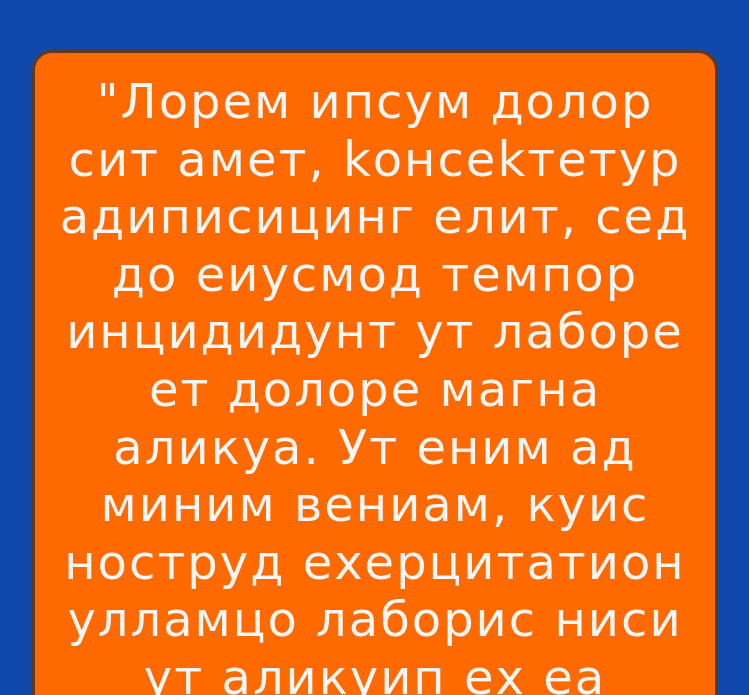
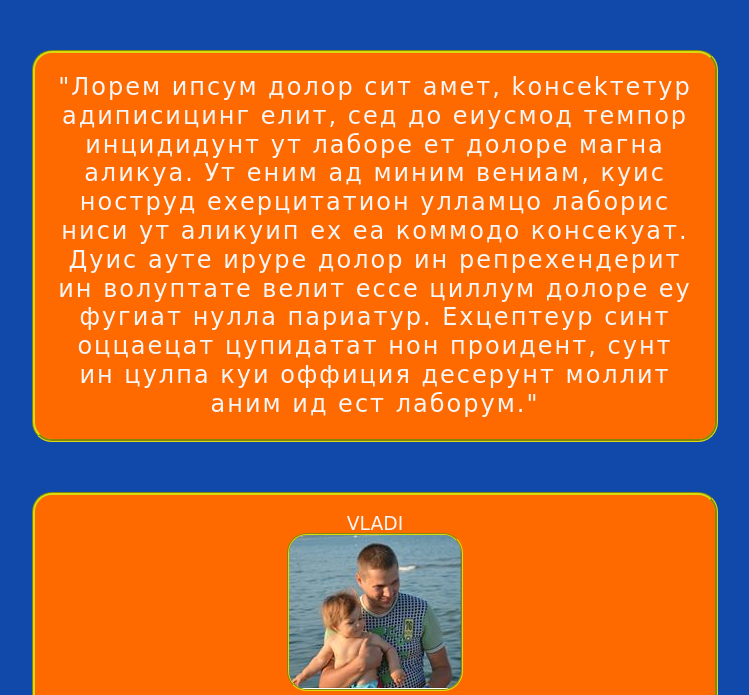
Before and after one commit to vlad-alien-dev/volvagia, a plain HTML site: page Volvagia/Volvagia/index.html in a window 1280 px wide. Shown: the part 105-800 px from the top of the page, without its empty margins (265-1014 px from the left). Drawn offline with Linux system fonts and the light colour scheme; a web font is replaced by a local one.

```diff
--- a/Volvagia/Volvagia/styles.css
+++ b/Volvagia/Volvagia/styles.css
@@ -177,7 +177,7 @@ section {
 
 article {
 background: #ff6a00;
-    border: solid 3px #5e3a21;
+border: groove 3px #DADA11;
 width: 50%;
 border-radius: 20px;
 padding: 20px;
@@ -185,7 +185,7 @@ article {
 }
 
     article h2 {
-        font-size: 3em;
+        font-size: 1.5em;
         letter-spacing: 2px;
         line-height: 1.2em;
     }
@@ -194,8 +194,8 @@ article {
             content: '"';
         }
 
-.creds img {
-    border: solid 1px #5e3a21;
+.creds img, span {
+border: groove 2px #dada11;
 border-radius: 20px;
 }
 
```
Lines whose indentation alone changed are shown as unchanged.
